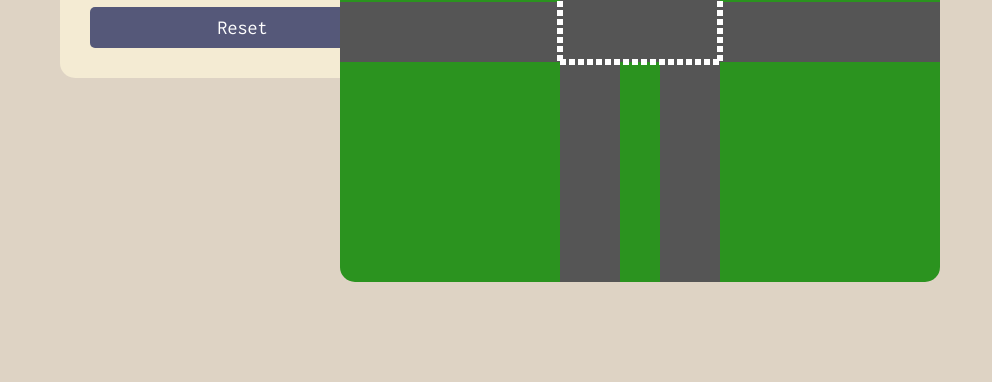
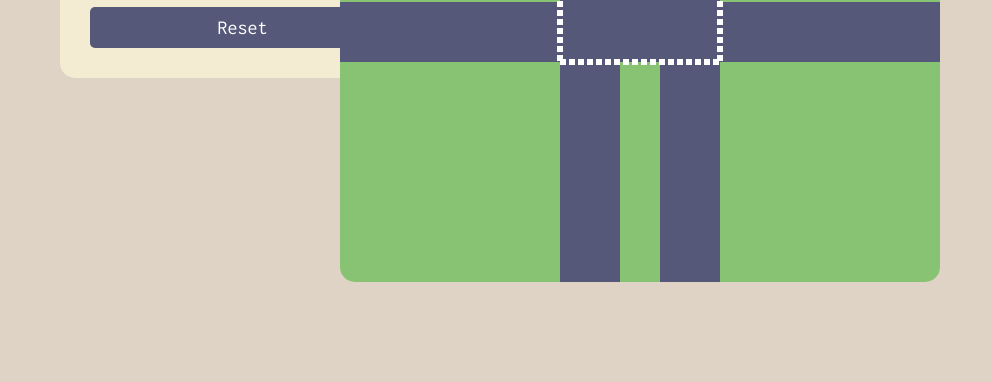
Before and after one commit to lemonjuiceexe/traffic-simulator, a website built with Vite: page index.html in a window 1280 px wide. Shown: the part 418-800 px from the top of the page, without its empty margins (0-992 px from the left). Built offline with nearby package versions, Linux system fonts and the light colour scheme.

Commit message:
Change canvas colors, add more styling, update autoplay controls to disable after the last step

```diff
--- a/public/output.json
+++ b/public/output.json
@@ -76,11 +76,7 @@
         "end": "west"
       },
       {
-        "start": "east",
-        "end": "south"
-      },
-      {
-        "start": "east",
+        "start": "west",
         "end": "east"
       },
       {
@@ -150,15 +146,19 @@
           "end": "south"
         },
         "arrivedAtStep": 0
+      },
+      {
+        "id": "vehicle102",
+        "direction": {
+          "start": "east",
+          "end": "south"
+        },
+        "arrivedAtStep": 0
       }
     ],
     "greenDirections": [
       {
-        "start": "south",
-        "end": "west"
-      },
-      {
-        "start": "south",
+        "start": "north",
         "end": "south"
       },
       {
@@ -168,6 +168,108 @@
       {
         "start": "north",
         "end": "north"
+      },
+      {
+        "start": "north",
+        "end": "west"
+      },
+      {
+        "start": "west",
+        "end": "south"
+      },
+      {
+        "start": "south",
+        "end": "east"
+      },
+      {
+        "start": "east",
+        "end": "north"
+      }
+    ]
+  },
+  {
+    "vehicles": [
+      {
+        "id": "uturn2",
+        "direction": {
+          "start": "south",
+          "end": "south"
+        },
+        "arrivedAtStep": 0
+      },
+      {
+        "id": "vehicle3",
+        "direction": {
+          "start": "north",
+          "end": "south"
+        },
+        "arrivedAtStep": 0
+      },
+      {
+        "id": "vehicle4",
+        "direction": {
+          "start": "north",
+          "end": "south"
+        },
+        "arrivedAtStep": 0
+      },
+      {
+        "id": "vehicle6",
+        "direction": {
+          "start": "west",
+          "end": "south"
+        },
+        "arrivedAtStep": 0
+      },
+      {
+        "id": "vehicle102",
+        "direction": {
+          "start": "east",
+          "end": "south"
+        },
+        "arrivedAtStep": 0
+      },
+      {
+        "id": "vehicle10",
+        "direction": {
+          "start": "west",
+          "end": "south"
+        },
+        "arrivedAtStep": 2
+      },
+      {
+        "id": "vehicle11",
+        "direction": {
+          "start": "south",
+          "end": "south"
+        },
+        "arrivedAtStep": 2
+      },
+      {
+        "id": "vehicle12",
+        "direction": {
+          "start": "south",
+          "end": "south"
+        },
+        "arrivedAtStep": 2
+      },
+      {
+        "id": "vehicle13",
+        "direction": {
+          "start": "west",
+          "end": "north"
+        },
+        "arrivedAtStep": 2
+      }
+    ],
+    "greenDirections": [
+      {
+        "start": "south",
+        "end": "north"
+      },
+      {
+        "start": "north",
+        "end": "south"
       },
       {
         "start": "north",
@@ -206,9 +308,9 @@
         "arrivedAtStep": 0
       },
       {
-        "id": "vehicle6",
+        "id": "vehicle102",
         "direction": {
-          "start": "west",
+          "start": "east",
           "end": "south"
         },
         "arrivedAtStep": 0
@@ -284,12 +386,12 @@
         "arrivedAtStep": 0
       },
       {
-        "id": "vehicle10",
+        "id": "vehicle102",
         "direction": {
-          "start": "west",
+          "start": "east",
           "end": "south"
         },
-        "arrivedAtStep": 2
+        "arrivedAtStep": 0
       },
       {
         "id": "vehicle11",
@@ -318,15 +420,11 @@
     ],
     "greenDirections": [
       {
-        "start": "south",
+        "start": "west",
         "end": "north"
       },
       {
-        "start": "south",
-        "end": "west"
-      },
-      {
-        "start": "south",
+        "start": "east",
         "end": "south"
       },
       {
@@ -358,101 +456,13 @@
         "arrivedAtStep": 0
       },
       {
-        "id": "vehicle12",
+        "id": "vehicle11",
         "direction": {
           "start": "south",
           "end": "south"
         },
         "arrivedAtStep": 2
       },
-      {
-        "id": "vehicle13",
-        "direction": {
-          "start": "west",
-          "end": "north"
-        },
-        "arrivedAtStep": 2
-      }
-    ],
-    "greenDirections": [
-      {
-        "start": "south",
-        "end": "north"
-      },
-      {
-        "start": "north",
-        "end": "south"
-      },
-      {
-        "start": "north",
-        "end": "west"
-      },
-      {
-        "start": "west",
-        "end": "south"
-      },
-      {
-        "start": "south",
-        "end": "east"
-      },
-      {
-        "start": "east",
-        "end": "north"
-      }
-    ]
-  },
-  {
-    "vehicles": [
-      {
-        "id": "vehicle12",
-        "direction": {
-          "start": "south",
-          "end": "south"
-        },
-        "arrivedAtStep": 2
-      },
-      {
-        "id": "vehicle13",
-        "direction": {
-          "start": "west",
-          "end": "north"
-        },
-        "arrivedAtStep": 2
-      }
-    ],
-    "greenDirections": [
-      {
-        "start": "west",
-        "end": "north"
-      },
-      {
-        "start": "west",
-        "end": "west"
-      },
-      {
-        "start": "west",
-        "end": "east"
-      },
-      {
-        "start": "north",
-        "end": "west"
-      },
-      {
-        "start": "west",
-        "end": "south"
-      },
-      {
-        "start": "south",
-        "end": "east"
-      },
-      {
-        "start": "east",
-        "end": "north"
-      }
-    ]
-  },
-  {
-    "vehicles": [
       {
         "id": "vehicle12",
         "direction": {
@@ -492,104 +502,5 @@
         "end": "north"
       }
     ]
-  },
-  {
-    "vehicles": [],
-    "greenDirections": [
-      {
-        "start": "west",
-        "end": "north"
-      },
-      {
-        "start": "west",
-        "end": "west"
-      },
-      {
-        "start": "west",
-        "end": "east"
-      },
-      {
-        "start": "north",
-        "end": "west"
-      },
-      {
-        "start": "west",
-        "end": "south"
-      },
-      {
-        "start": "south",
-        "end": "east"
-      },
-      {
-        "start": "east",
-        "end": "north"
-      }
-    ]
-  },
-  {
-    "vehicles": [],
-    "greenDirections": [
-      {
-        "start": "west",
-        "end": "north"
-      },
-      {
-        "start": "west",
-        "end": "west"
-      },
-      {
-        "start": "west",
-        "end": "east"
-      },
-      {
-        "start": "north",
-        "end": "west"
-      },
-      {
-        "start": "west",
-        "end": "south"
-      },
-      {
-        "start": "south",
-        "end": "east"
-      },
-      {
-        "start": "east",
-        "end": "north"
-      }
-    ]
-  },
-  {
-    "vehicles": [],
-    "greenDirections": [
-      {
-        "start": "west",
-        "end": "north"
-      },
-      {
-        "start": "west",
-        "end": "west"
-      },
-      {
-        "start": "west",
-        "end": "east"
-      },
-      {
-        "start": "north",
-        "end": "west"
-      },
-      {
-        "start": "west",
-        "end": "south"
-      },
-      {
-        "start": "south",
-        "end": "east"
-      },
-      {
-        "start": "east",
-        "end": "north"
-      }
-    ]
   }
 ]
--- a/src/draw.ts
+++ b/src/draw.ts
@@ -12,6 +12,10 @@ export type PathSegment = {
 const roadWidth: number = 60;
 const roadGap: number = 40;
 export const vehicleRadius: number = 15;
+const redVehicleColor = "#BE3D2A";
+const grassColor = "#88C273";
+const greenVehicleColor = "#A0C878";
+const roadColor = "#555879";
 
 export function calculateFirstVehiclePosition(canvas: HTMLCanvasElement): Record<Road, Vector> {
     return {
@@ -59,9 +63,9 @@ export function drawVehicle(
     x: number,
     y: number,
     direction: Direction,
-    color: string = "#f00"
+    stationary: boolean
 ) {
-    ctx.fillStyle = color;
+    ctx.fillStyle = stationary ? redVehicleColor : greenVehicleColor;
     ctx.beginPath();
     ctx.arc(x, y, vehicleRadius, 0, Math.PI * 2);
     ctx.fill();
@@ -97,10 +101,10 @@ export function drawVehicle(
 }
 
 export function drawBackground(ctx: CanvasRenderingContext2D): void {
-    ctx.fillStyle = "#2b931f";
+    ctx.fillStyle = grassColor;
     ctx.fillRect(0, 0, ctx.canvas.width, ctx.canvas.height);
     // roads
-    ctx.fillStyle = "#555";
+    ctx.fillStyle = roadColor;
     ctx.fillRect(0, ctx.canvas.height / 2 - roadGap / 2 - roadWidth, ctx.canvas.width, roadWidth);
     ctx.fillRect(0, ctx.canvas.height / 2 + roadGap / 2, ctx.canvas.width, roadWidth);
     ctx.fillRect(ctx.canvas.width / 2 - roadGap / 2 - roadWidth, 0, roadWidth, ctx.canvas.height);
--- a/src/main.ts
+++ b/src/main.ts
@@ -51,10 +51,11 @@ async function renderSimulation(data: SimulationStep[]): Promise<void> {
     }
     if (autoplay) {
         autoplay = false;
-        autoplayCheckbox.checked = false;
-        nextStepButton.disabled = false;
+        autoplayCheckbox.disabled = true;
         restartButton.disabled = false;
+        currentStepSpan.textContent = `${data.length}`;
     }
+    nextStepButton.disabled = true;
 }
 function waitForButtonClick(buttons: (HTMLButtonElement | HTMLInputElement)[]): Promise<void> {
     return new Promise((resolve) =>
@@ -71,6 +72,7 @@ function restartSimulation(): void {
     nextStepButton.disabled = false;
     autoplay = false;
     autoplayCheckbox.checked = false;
+    autoplayCheckbox.disabled = false;
     currentStepSpan.textContent = "0";
     startSimulation();
 }
@@ -84,7 +86,6 @@ function toggleAutoplay(): void {
         autoplayCheckbox.checked = false;
         nextStepButton.disabled = false;
     }
-    // restartSimulation();
 }
 
 async function renderStep(ctx: CanvasRenderingContext2D, step: SimulationStep) {
@@ -133,7 +134,7 @@ function drawStationaryVehicles(
         const x: number = nextVehiclePosition[startRoad].x;
         const y: number = nextVehiclePosition[startRoad].y;
         if (!vehiclesToSkip.has(vehicle)) {
-            drawVehicle(ctx, x, y, vehicle.direction);
+            drawVehicle(ctx, x, y, vehicle.direction, true);
         }
         isFirstVehicle[startRoad] = false;
         switch (startRoad) {
@@ -248,14 +249,12 @@ async function animateVehicles(
                     vehiclePosition.x,
                     vehiclePosition.y,
                     vehicle.direction,
-                    [
+                    ![
                         firstVehicles.east,
                         firstVehicles.west,
                         firstVehicles.north,
                         firstVehicles.south
                     ].includes(vehicle)
-                        ? "#0f0"
-                        : "#f00"
                 );
             }
             if (progress < 1) {
--- a/src/style.css
+++ b/src/style.css
@@ -68,3 +68,11 @@ input[type="checkbox"]:checked {
 	background-color: #555879;
 	border-radius: 5px;
 }
+input[type="checkbox"]:disabled {
+	background-color: #888888;
+	cursor: not-allowed;
+}
+input[type="checkbox"]:disabled + label{
+	color: #888888;
+	cursor: not-allowed;
+}
```
Also changed, not shown: input.json (+0 -12 lines), output.json (+6 -21 lines).
